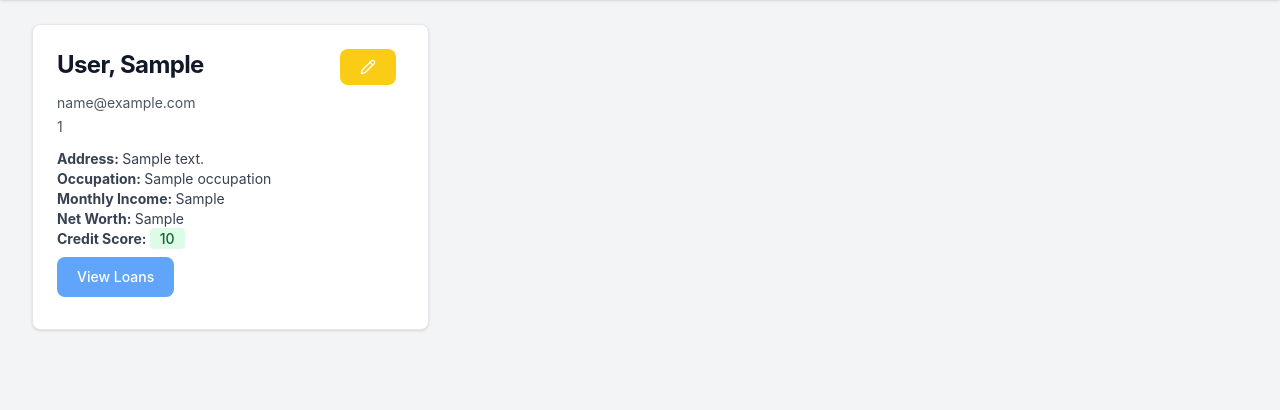
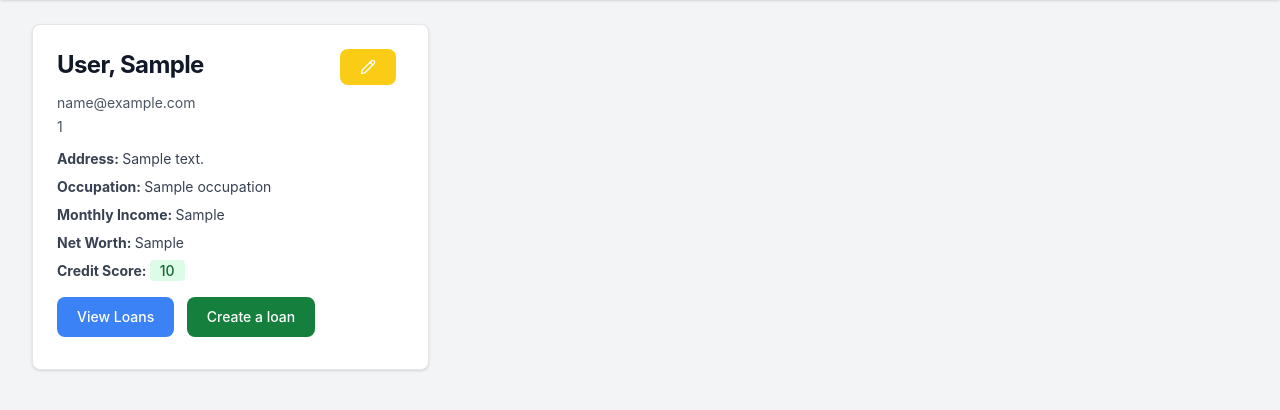
Before and after one commit to ggonzaga29/qwarta, a Django app: template dashboard/templates/clients.html in a window 1280 px wide. Shown: the part 148-558 px from the top of the page. Run offline with Django 4.2, Linux system fonts and the light colour scheme; the template is opened without the code that fills it: most values are stand-ins (such as "Sample title", 1, 10 or a date in 2020); some libraries are stand-ins or nearby versions.

Commit message:
fix: fix card details

```diff
--- a/dashboard/templates/clients.html
+++ b/dashboard/templates/clients.html
@@ -152,6 +152,7 @@
                     <span>{{ client.email }}</span>
                     <span>{{ client.mobile_number }}</span>
                 </div>
+                <div class="space-y-2">
                     <p class="text-sm text-gray-700 dark:text-gray-400"><span
                             class="font-bold">Address: </span>{{ client.address }}</p>
                     <p class="text-sm text-gray-700 dark:text-gray-400"><span
@@ -166,14 +167,23 @@
                             class="font-bold">Credit Score: </span><span
                             class="bg-green-100 text-green-800 text-sm font-medium mr-2 px-2.5 py-0.5 rounded dark:bg-green-900 dark:text-green-300">{{ client.creditScore.score }}</span>
                     </p>
+                </div>
 
-
+                <div class="mt-4">
                     <a href="/dashboard/clients/{{ client.user_id }}/loans/">
                         <button type="button"
-                            class="mt-2 focus:outline-none text-white bg-blue-400 hover:bg-blue-500 focus:ring-4 focus:ring-blue-300 font-medium rounded-lg text-sm px-5 py-2.5 mr-2 mb-2">
+                                class="focus:outline-none text-white bg-blue-500 hover:bg-blue-600 focus:ring-4 focus:ring-blue-300 font-medium rounded-lg text-sm px-5 py-2.5 mr-2 mb-2">
                             View Loans
                         </button>
                     </a>
+                    <a href="/dashboard/loans/create?user_id={{ client.user_id }}">
+                        <button type="button"
+                                class="focus:outline-none text-white bg-green-700 hover:bg-green-800 focus:ring-4 focus:ring-green-300 font-medium rounded-lg text-sm px-5 py-2.5 mr-2 mb-2 dark:bg-green-600 dark:hover:bg-green-700 dark:focus:ring-green-800">
+                            Create a loan
+                        </button>
+                    </a>
+                </div>
+
             </div>
         {% endfor %}
 
```
Lines whose indentation alone changed are shown as unchanged.
